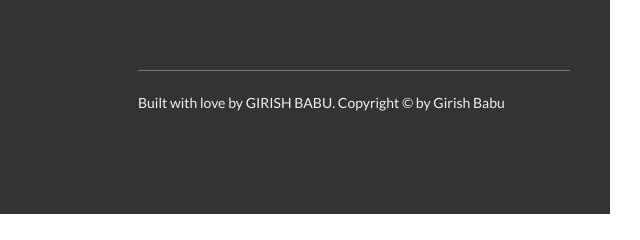
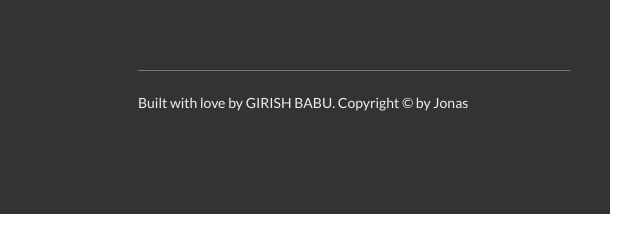
Before and after one commit to GirishbabuGuthula/natours, a website: page index.html in a window 1280 px wide. Shown: the part 5865-6105 px from the top of the page, 640-1280 px from the left. Drawn offline with Linux system fonts and the light colour scheme.

Commit message:
Update index.html

```diff
--- a/index.html
+++ b/index.html
@@ -323,7 +323,7 @@
                 </div>
                 <div class="col-1-of-2">
                     <p class="footer__copyright">
-                        Built with love by <a href="#" class="footer__link">Girish babu</a>. Copyright &copy; by Girish Babu
+                        Built with love by <a href="#" class="footer__link">Girish babu</a>. Copyright &copy; by Jonas
                     </p>
                 </div>
             </div>
```
